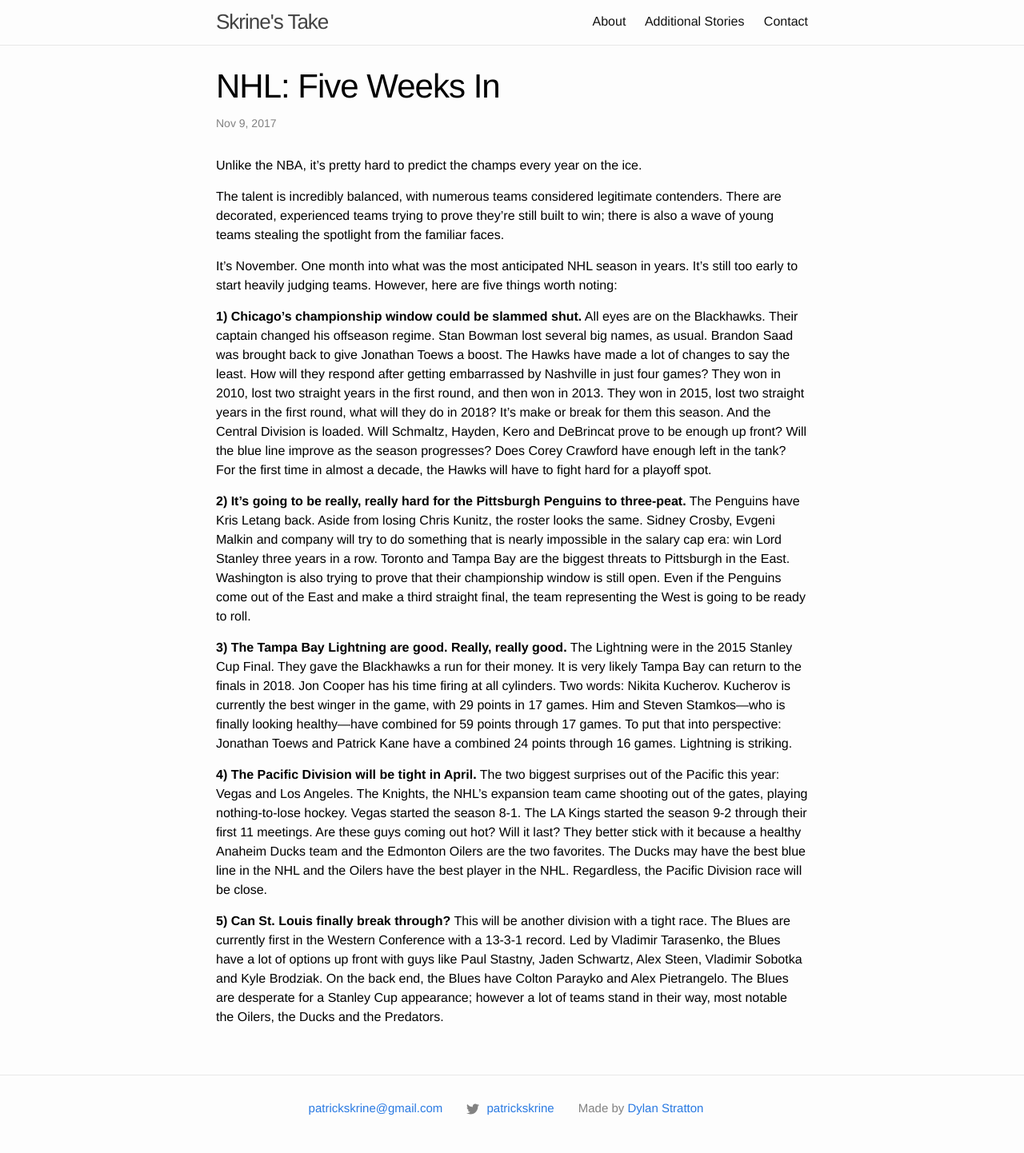
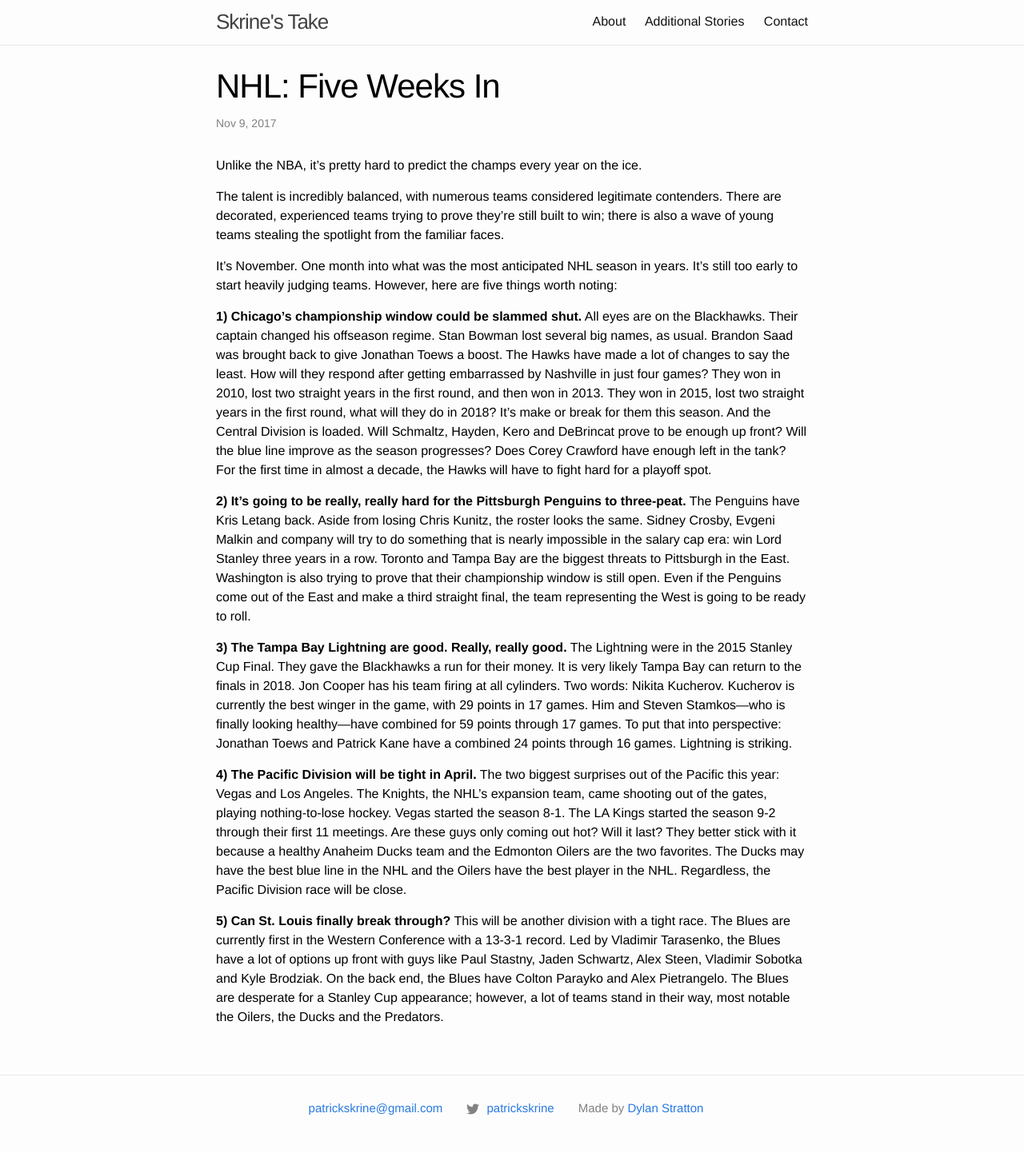
Before and after one commit to ahlbet/patrickskrine-2, a Jekyll site: the page built from _posts/2017-11-09-nhl-one-month-in.md, in a window 1280 px wide. Shown: the whole page at 80% size. Built offline with Jekyll 4.4.1, drawn with Linux system fonts in a browser that asks for light colours.

Commit message:
Update Post “2017-11-09-nhl-one-month-in”

```diff
--- a/_posts/2017-11-09-nhl-one-month-in.md
+++ b/_posts/2017-11-09-nhl-one-month-in.md
@@ -15,8 +15,8 @@ It’s November. One month into what was the most anticipated NHL season in year
 
 **2) It’s going to be really, really hard for the Pittsburgh Penguins to three-peat.** The Penguins have Kris Letang back. Aside from losing Chris Kunitz, the roster looks the same. Sidney Crosby, Evgeni Malkin and company will try to do something that is nearly impossible in the salary cap era: win Lord Stanley three years in a row. Toronto and Tampa Bay are the biggest threats to Pittsburgh in the East. Washington is also trying to prove that their championship window is still open. Even if the Penguins come out of the East and make a third straight final, the team representing the West is going to be ready to roll.
 
-**3) The Tampa Bay Lightning are good. Really, really good.** The Lightning were in the 2015 Stanley Cup Final. They gave the Blackhawks a run for their money. It is very likely Tampa Bay can return to the finals in 2018. Jon Cooper has his time firing at all cylinders. Two words: Nikita Kucherov. Kucherov is currently the best winger in the game, with 29 points in 17 games. Him and Steven Stamkos—who is finally looking healthy—have combined for 59 points through 17 games. To put that into perspective: Jonathan Toews and Patrick Kane have a combined 24 points through 16 games. Lightning is striking.
+**3) The Tampa Bay Lightning are good. Really, really good.** The Lightning were in the 2015 Stanley Cup Final. They gave the Blackhawks a run for their money. It is very likely Tampa Bay can return to the finals in 2018. Jon Cooper has his team firing at all cylinders. Two words: Nikita Kucherov. Kucherov is currently the best winger in the game, with 29 points in 17 games. Him and Steven Stamkos—who is finally looking healthy—have combined for 59 points through 17 games. To put that into perspective: Jonathan Toews and Patrick Kane have a combined 24 points through 16 games. Lightning is striking.
 
-**4) The Pacific Division will be tight in April.** The two biggest surprises out of the Pacific this year: Vegas and Los Angeles. The Knights, the NHL’s expansion team came shooting out of the gates, playing nothing-to-lose hockey. Vegas started the season 8-1. The LA Kings started the season 9-2 through their first 11 meetings. Are these guys coming out hot? Will it last? They better stick with it because a healthy Anaheim Ducks team and the Edmonton Oilers are the two favorites. The Ducks may have the best blue line in the NHL and the Oilers have the best player in the NHL. Regardless, the Pacific Division race will be close.
+**4) The Pacific Division will be tight in April.** The two biggest surprises out of the Pacific this year: Vegas and Los Angeles. The Knights, the NHL’s expansion team, came shooting out of the gates, playing nothing-to-lose hockey. Vegas started the season 8-1. The LA Kings started the season 9-2 through their first 11 meetings. Are these guys only coming out hot? Will it last? They better stick with it because a healthy Anaheim Ducks team and the Edmonton Oilers are the two favorites. The Ducks may have the best blue line in the NHL and the Oilers have the best player in the NHL. Regardless, the Pacific Division race will be close.
 
-**5) Can St. Louis finally break through?** This will be another division with a tight race. The Blues are currently first in the Western Conference with a 13-3-1 record. Led by Vladimir Tarasenko, the Blues have a lot of options up front with guys like Paul Stastny, Jaden Schwartz, Alex Steen, Vladimir Sobotka and Kyle Brodziak. On the back end, the Blues have Colton Parayko and Alex Pietrangelo. The Blues are desperate for a Stanley Cup appearance; however a lot of teams stand in their way, most notable the Oilers, the Ducks and the Predators.
+**5) Can St. Louis finally break through?** This will be another division with a tight race. The Blues are currently first in the Western Conference with a 13-3-1 record. Led by Vladimir Tarasenko, the Blues have a lot of options up front with guys like Paul Stastny, Jaden Schwartz, Alex Steen, Vladimir Sobotka and Kyle Brodziak. On the back end, the Blues have Colton Parayko and Alex Pietrangelo. The Blues are desperate for a Stanley Cup appearance; however, a lot of teams stand in their way, most notable the Oilers, the Ducks and the Predators.
```
